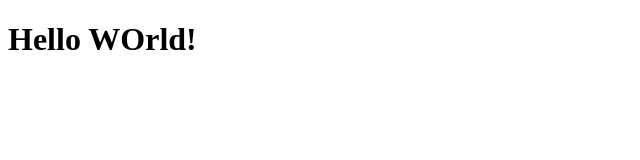
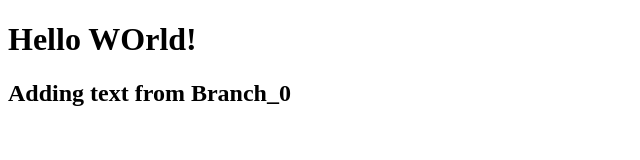
Before and after one commit to ola-show/Testing, a plain HTML site: page index.html in a window 1280 px wide. Shown: the whole page, without its empty margins (0-640 px from the left). Drawn offline with Linux system fonts and the light colour scheme.

Commit message:
branch_0 initial commit

```diff
--- a/index.html
+++ b/index.html
@@ -8,5 +8,6 @@
 </head>
 <body>
     <h1>Hello WOrld!</h1>
+    <h2>Adding text from Branch_0</h2>
 </body>
 </html>
```
